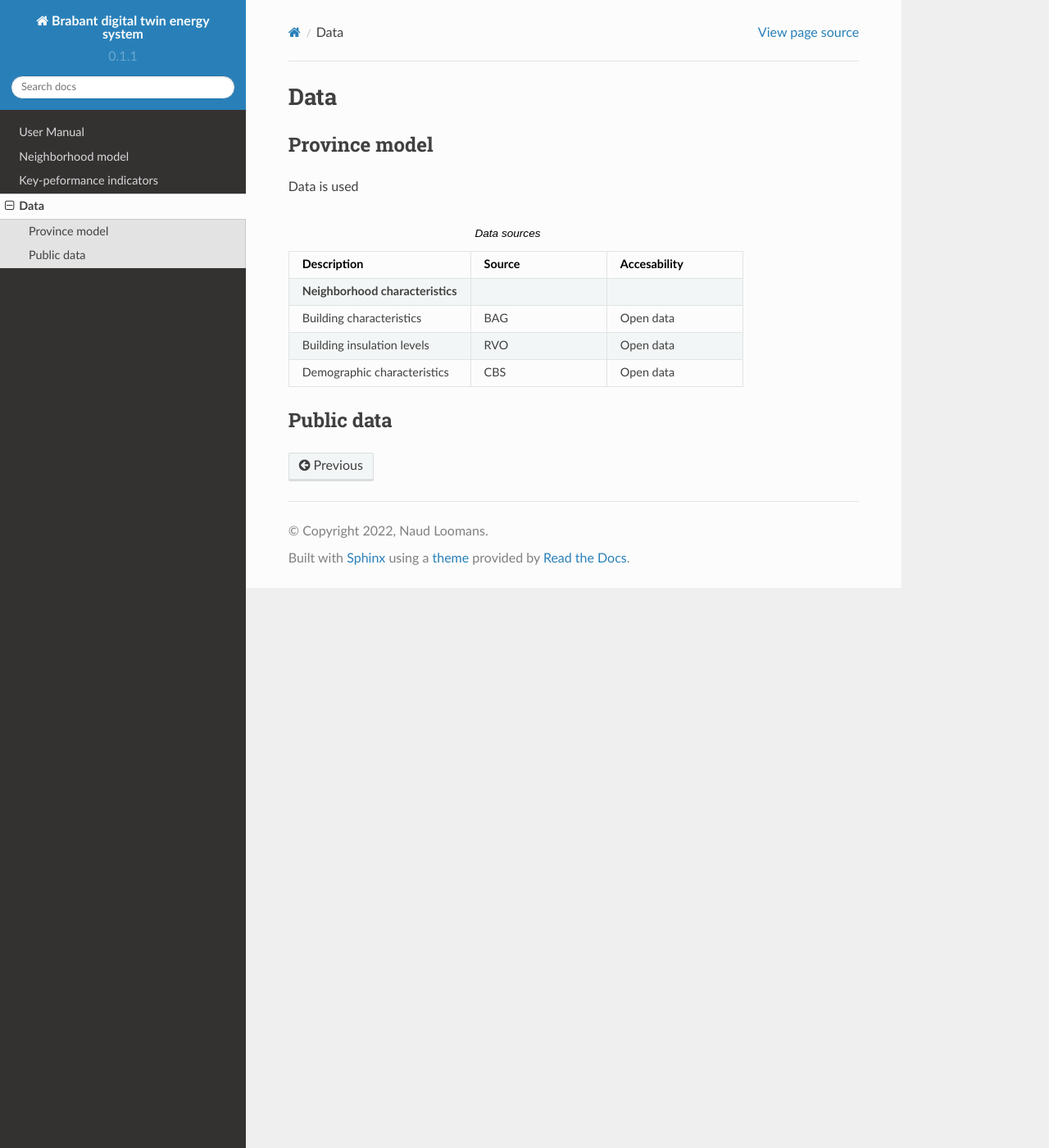
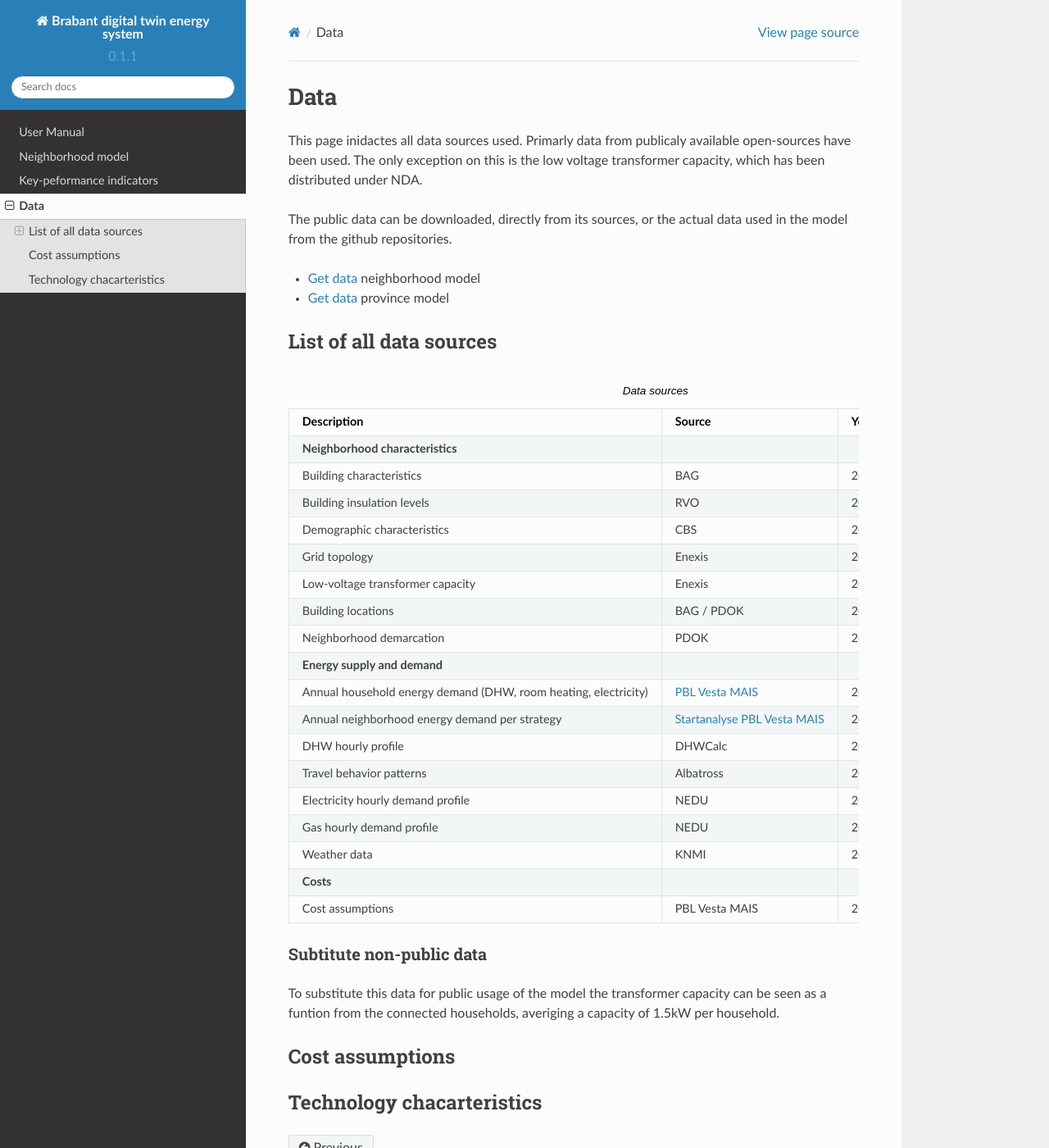
Before and after one commit to Zenmo/Digital-twin-Brabant-docs, a Sphinx documentation site: the page built from docs/source/data.rst, in a window 1280 px wide and 1400 px high. Shown: the whole window at 82% size. Built offline with Sphinx 7.4.7 and the Read the Docs theme 2.0.0, drawn with Linux system fonts in a browser that asks for light colours; pages that are not in the unit, such as notebooks, are missing from menus.

Commit message:
Update data.rst

```diff
--- a/docs/source/data.rst
+++ b/docs/source/data.rst
@@ -1,34 +1,107 @@
 Data
 ====
+This page inidactes all data sources used. Primarly data from publicaly available open-sources have been used. The only exception on this is the low voltage transformer capacity, which has been distributed under NDA.
 
-.. _province-model-data:
-Province model
--------------
+The public data can be downloaded, directly from its sources, or the actual data used in the model from the github repositories.
 
-Data is used
+* `Get data <https://github.com/ZEnMo/Brabant-buurt-serious-game/tree/main/data/>`_ neighborhood model
+* `Get data <https://github.com/ZEnMo/Brabant-systeem-integratie-model/tree/main/Data/>`_ province model
+
+.. _List-of-model-data:
+List of all data sources
+-------------------------
+
+
 
 .. list-table:: Data sources
-   :widths: 40 30 30
+   :widths: 60 30 30 30
    :header-rows: 1
 
    * - Description
      - Source
+     - Year
      - Accesability
    * - **Neighborhood characteristics**
      -
      -
+     -
    * - Building characteristics
      - BAG
+     - 2021
      - Open data
    * - Building insulation levels
      - RVO
+     - 2021
      - Open data
    * - Demographic characteristics
      - CBS
+     - 2021
      - Open data
+   * - Grid topology
+     - Enexis
+     - 2021
+     - Open data
+   * - Low-voltage transformer capacity
+     - Enexis
+     - 2022
+     - Under NDA
+   * - Building locations
+     - BAG / PDOK
+     - 2021
+     - Open data
+   * - Neighborhood demarcation
+     - PDOK
+     - 2021
+     - Open data
+   * - **Energy supply and demand**
+     -
+     -
+     -
+   * - Annual household energy demand (DHW, room heating, electricity)
+     - `PBL Vesta MAIS <https://www.pbl.nl/sites/default/files/downloads/pbl-2021-functioneel-ontwerp-vesta-mais-5.0-4583.pdf>`_
+     - 2021
+     - Open-source model
+   * - Annual neighborhood energy demand per strategy
+     - `Startanalyse PBL Vesta MAIS <https://themasites.pbl.nl/leidraad-warmte/2020/>`_
+     - 2020
+     - Open-source model
+   * - DHW hourly profile
+     - DHWCalc
+     - 2005
+     - Open-source model
+   * - Travel behavior patterns
+     - Albatross
+     - 2022
+     - Closed scientific model
+   * - Electricity hourly demand profile
+     - NEDU
+     - 2021
+     - Open data
+   * - Gas hourly demand profile
+     - NEDU
+     - 2021
+     - Open data
+   * - Weather data
+     - KNMI
+     - 2019
+     - Open data
+   * - **Costs**
+     -
+     -
+     -
+   * - Cost assumptions
+     - PBL Vesta MAIS
+     - 2021
+     - Open-source model
 
+Subtitute non-public data
+~~~~~~~~~~~~~~~~~~~~~~~~~~
+To substitute this data for public usage of the model the transformer capacity can be seen as a funtion from the connected households, averiging a capacity of 1.5kW per household.
 
+.. _cost-assumptions:
+Cost assumptions
+-----------------------
 
-.. _public-data:
-Public data
------------
+.. _technology-characteristics:
+Technology chacarteristics
+--------------------------
```
